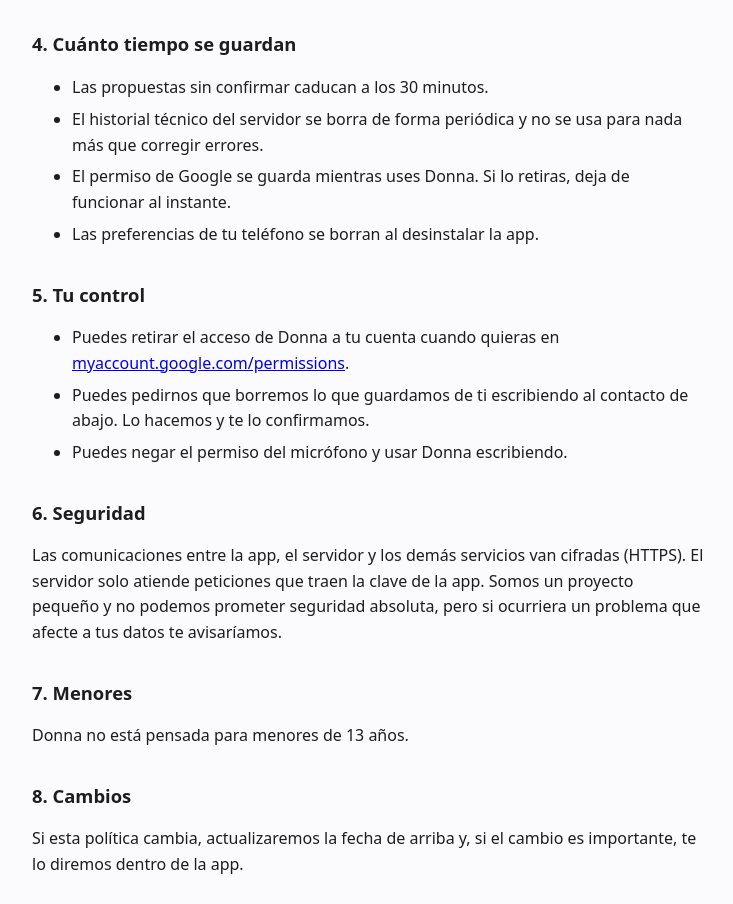
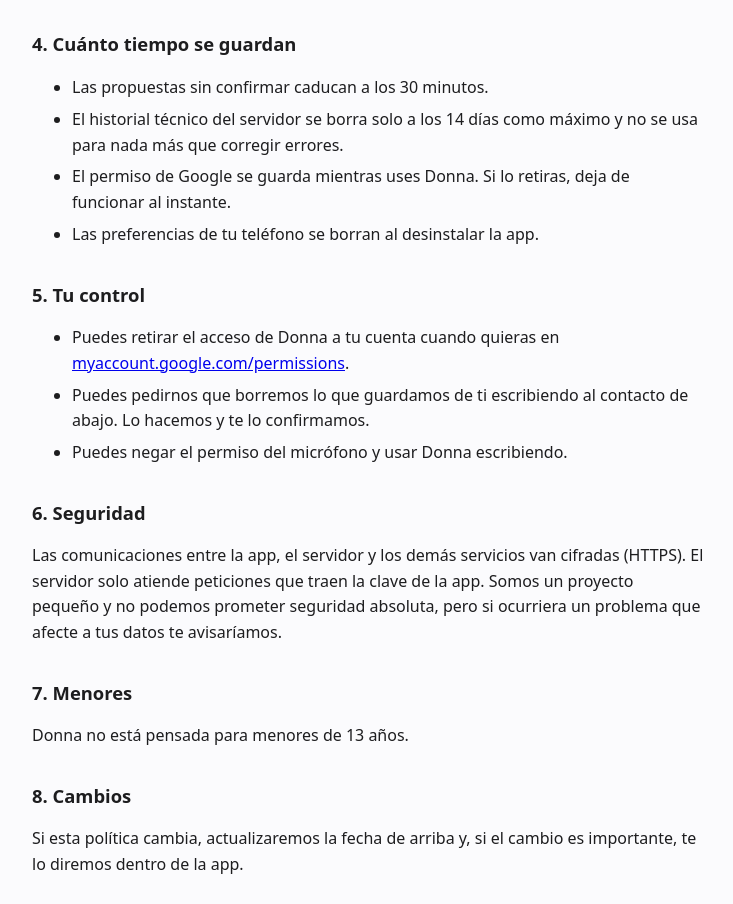
Before and after one commit to AlejandroEd123/donna-legal, a plain HTML site: page privacidad.html in a window 1280 px wide. Shown: the part 1575-2479 px from the top of the page, without its empty margins (272-1005 px from the left). Drawn offline with Linux system fonts and the light colour scheme.

Commit message:
Plazo real del historial del servidor: 14 dias
Co-Authored-By: Claude Opus 5.5 <noreply@anthropic.com>

```diff
--- a/privacidad.html
+++ b/privacidad.html
@@ -41,7 +41,7 @@
 <h2>4. Cuánto tiempo se guardan</h2>
 <ul>
   <li>Las propuestas sin confirmar caducan a los 30 minutos.</li>
-  <li>El historial técnico del servidor se borra de forma periódica y no se usa para nada más que corregir errores.</li>
+  <li>El historial técnico del servidor se borra solo a los 14 días como máximo y no se usa para nada más que corregir errores.</li>
   <li>El permiso de Google se guarda mientras uses Donna. Si lo retiras, deja de funcionar al instante.</li>
   <li>Las preferencias de tu teléfono se borran al desinstalar la app.</li>
 </ul>
```
